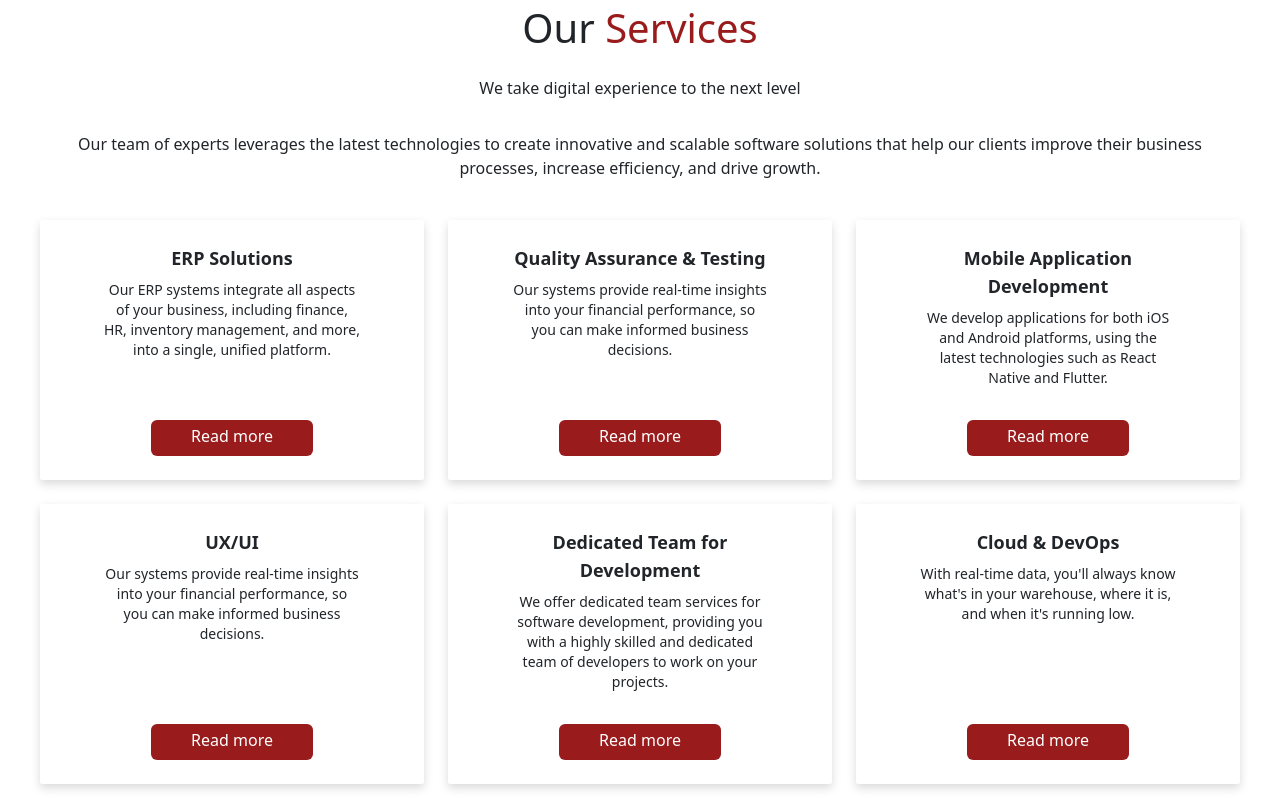
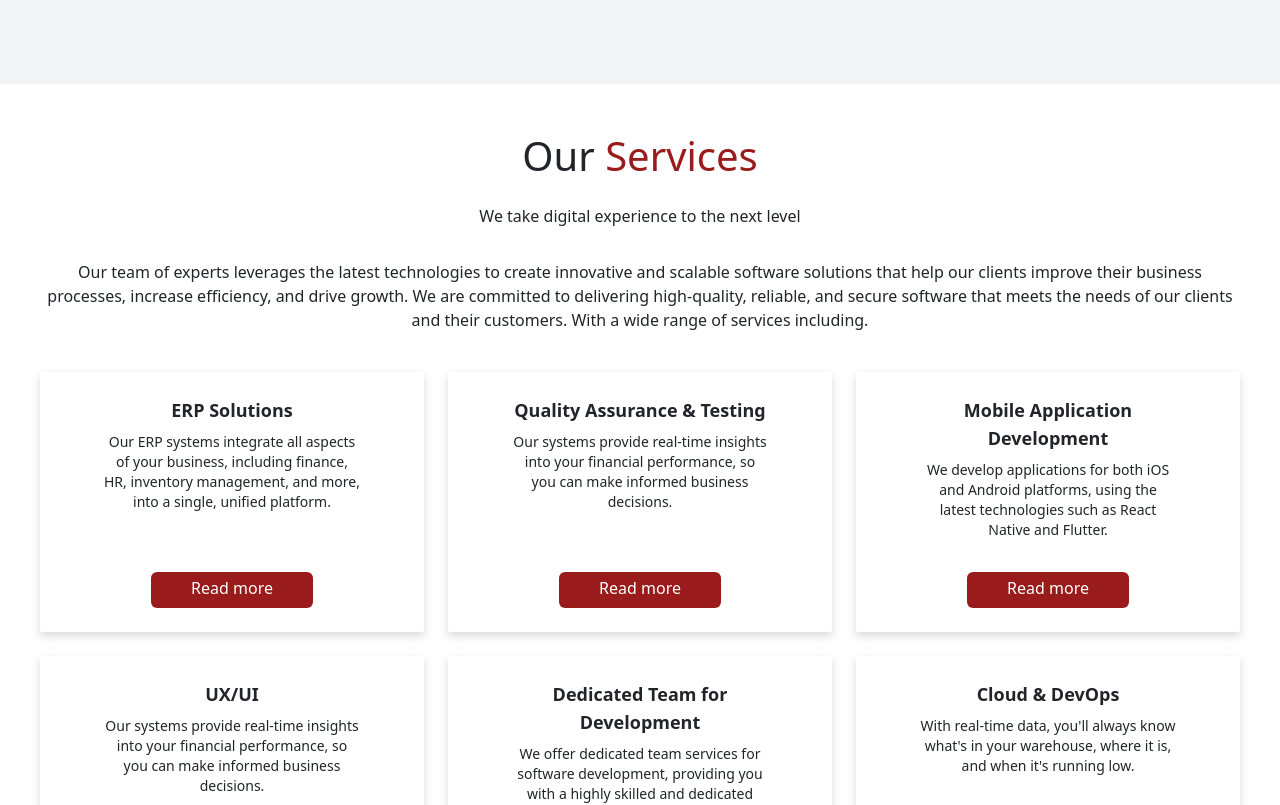
Before and after one commit to Chy-Zaber-Bin-Zahid/CodeSync5, a Next.js app: page / in a window 1280 px wide. Shown: the part 3040-3845 px from the top of the page. Built offline with nearby package versions, Linux system fonts and the light colour scheme; no server answers.

Commit message:
Fixed walid

```diff
--- a/components/home/AboutUs.tsx
+++ b/components/home/AboutUs.tsx
@@ -33,7 +33,7 @@ function AboutUs() {
       id="about"
       className="w-full mq-1300:flex justify-center items-center bg-gray-100 scroll-mt-scroll-1300 mq-765:scroll-mt-scroll-765"
     >
-      <div id="aboutUs-component" className="w-full px-3">
+      <div id="aboutUs-component" className="w-full px-3 my-16">
         <div className="mx-auto max-w-big-screen w-full flex flex-col lg:flex-row gap-4 justify-between items-center">
           <div className="flex flex-col gap-4 mx-2 justify-center items-center lg:items-start w-full lg:w-[55%]">
             <h1 className="font-bold self-start  text-2xl lg:text-5xl">
--- a/components/home/Services.tsx
+++ b/components/home/Services.tsx
@@ -1,10 +1,10 @@
 "use client";
 import React from "react";
-import Link from "next/link";
 import { useGSAP } from "@gsap/react";
 import gsap from "gsap";
 import { ScrollTrigger } from "gsap/ScrollTrigger";
 import { services } from "@/utils/service";
+import Link from "next/link";
 
 gsap.registerPlugin(ScrollTrigger);
 
@@ -40,7 +40,6 @@ function Services() {
       }
     );
   });
-
   return (
     <section
       id="services"
@@ -60,14 +59,16 @@ function Services() {
               Our team of experts leverages the latest technologies to create
               innovative and scalable software solutions that help our clients
               improve their business processes, increase efficiency, and drive
-              growth.
+              growth. We are committed to delivering high-quality, reliable, and
+              secure software that meets the needs of our clients and their
+              customers. With a wide range of services including.
             </p>
           </div>
-          <div className="w-full grid grid-cols-3 gap-4">
+          <div className="w-full grid grid-cols-3 mq-875:grid-cols-2 mq-565:grid-cols-1 gap-4">
             {services.map((item) => (
               <div
                 key={item.slug}
-                className="service-card py-4 px-16 flex flex-col gap-2 justify-start items-center rounded-sm shadow-services-card"
+                className="service-card py-4 px-16 mq-565:px-16 mq-400:px-8 mq-950:px-8 flex flex-col gap-2 justify-start items-center rounded-sm shadow-services-card"
               >
                 <h1 className="text-lg text-center m-0 font-bold">
                   {item.name}
@@ -76,7 +77,7 @@ function Services() {
                   {item.description}
                 </p>
                 <Link href={`/service/${item.slug}`}>
-                  <button className="mt-4 pb-2 pt-1 px-10 bg-primaryText transition-all from-neutral-300 hover:bg-primaryText-hover rounded text-white">
+                  <button className="mt-4 pb-2 pt-1 px-10 mq-875:px-6 mq-875:text-sm mq-950:px-8 bg-primaryText transition-all from-neutral-300 hover:bg-primaryText-hover rounded text-white">
                     Read more
                   </button>
                 </Link>
```
